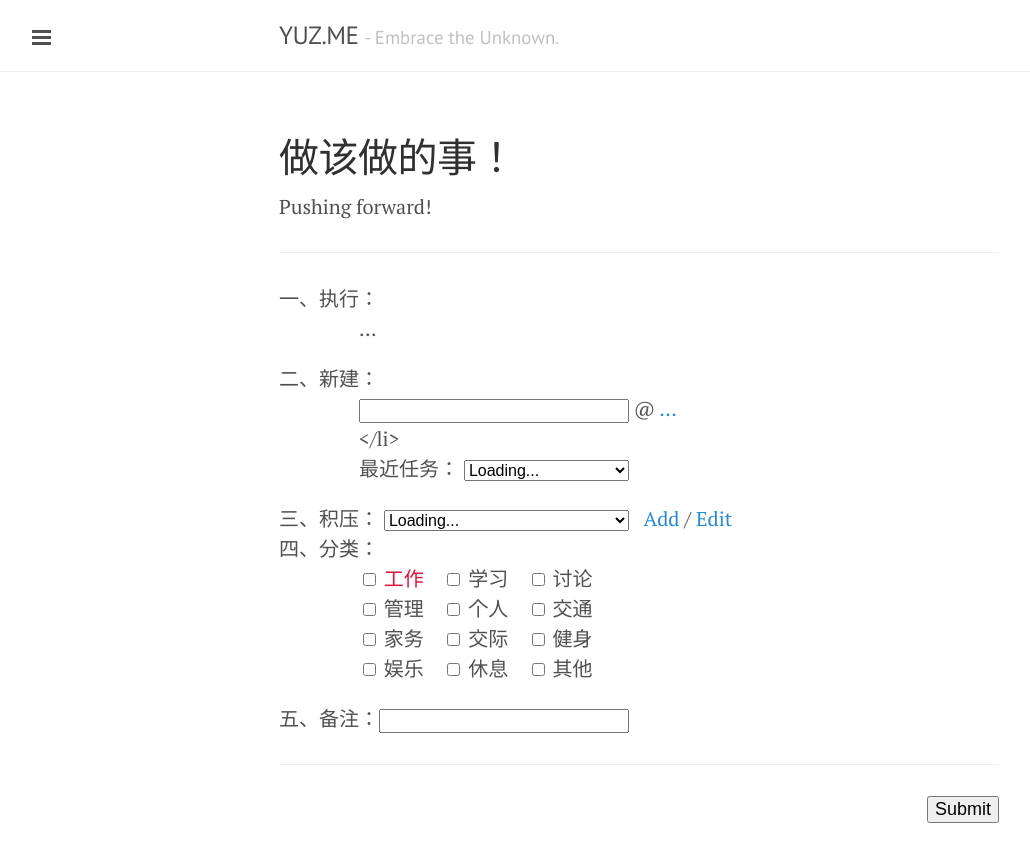
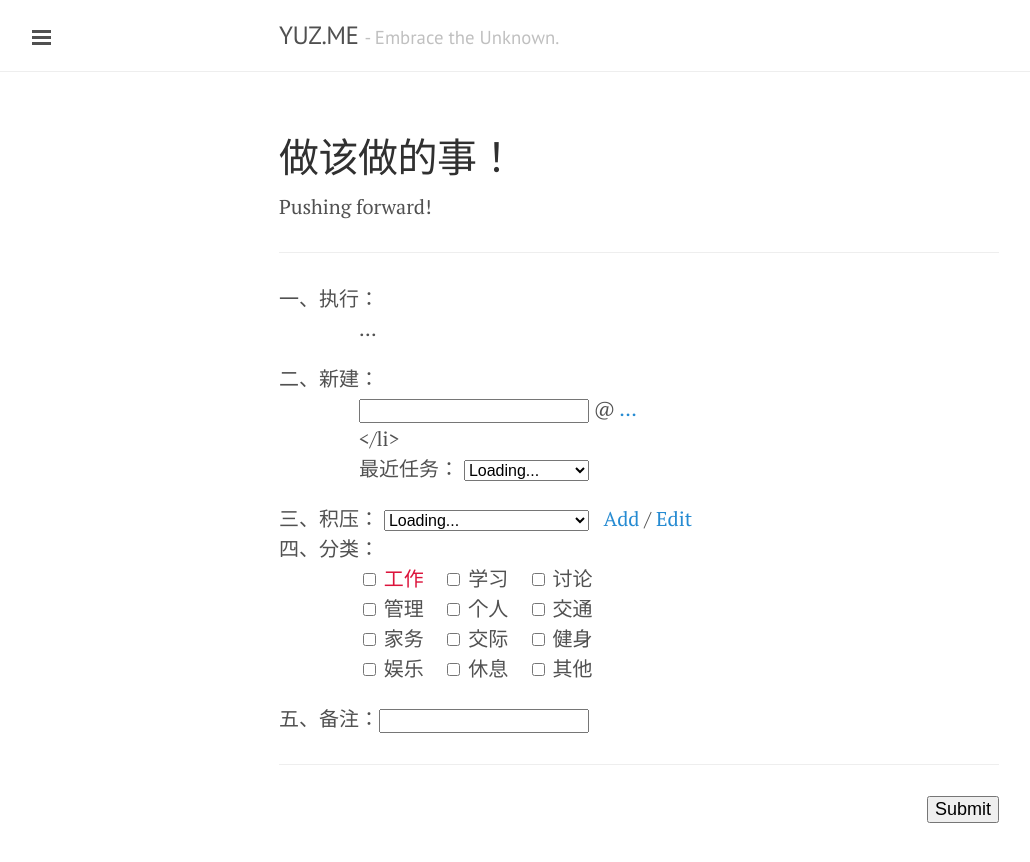
Before and after one commit to yusite/yuz.me, a Jekyll site: the page built from log.md, in a window 1280 px wide. Shown: the top 862 px of the page, without its empty margins (1-1031 px from the left). Built offline with Jekyll 4.4.1, drawn with Linux system fonts in a browser that asks for light colours; Markdown is read by kramdown in place of the engine named in the settings.

Commit message:
update width

```diff
--- a/javascript/custom/log.js
+++ b/javascript/custom/log.js
@@ -6,10 +6,10 @@
         var content = createDoing(data.doing);
         var idName = 'log';
         document.getElementById(idName).innerHTML = content;
-        content = createSelect(data.recent, 'create', 165);
+        content = createSelect(data.recent, 'create', 125);
         idName = 'recent';
         document.getElementById(idName).innerHTML = content;
-        content = createSelect(data.todo, 'todo', 245);
+        content = createSelect(data.todo, 'todo', 205);
         idName = 'todo';
         document.getElementById(idName).innerHTML = content;
         content = outputLocation(data.place);
--- a/log.md
+++ b/log.md
@@ -21,13 +21,13 @@ Pushing forward!
 
     <li>新建：<span style="color:red;" id="test2"></span>
         <ul style="list-style:none;">
-            <li><input type="text" name="create" style="font-size:16px;width:270px;">
+            <li><input type="text" name="create" style="font-size:16px;width:230px;">
             @ <a href="https://docs.google.com/a/yuz.me/spreadsheets/d/1k6HhhgqxFaCh5VRzfqmkuODzh59lUI7TUpEEzhWUsLw/edit#gid=669333296" id="place">...</a>
             </li>
             </li>
             <li>最近任务：
             <span id="recent">
-            <select name="create" style="font-size:16px;width:165px;"><option selected value="">Loading...</option></select>
+            <select name="create" style="font-size:16px;width:125px;"><option selected value="">Loading...</option></select>
             </span>
             </li>
         </ul>
@@ -35,7 +35,7 @@ Pushing forward!
 
     <li>积压：
     <span id="todo">
-    <select name="todo" style="font-size:16px;width:245px;"><option selected value="">Loading...</option></select>
+    <select name="todo" style="font-size:16px;width:205px;"><option selected value="">Loading...</option></select>
     </span>&nbsp;
     <a href="http://yuz.me/task/">Add</a> / <a href="http://yuz.me/d/me/log/">Edit</a>
     </li>
@@ -65,7 +65,7 @@ Pushing forward!
         </ul>
     </li>
 
-    <li>备注：<input type="text" name="comment" style="font-size:16px;width:250px;">
+    <li>备注：<input type="text" name="comment" style="font-size:16px;width:210px;">
     </li>
 </ol>
 
```
